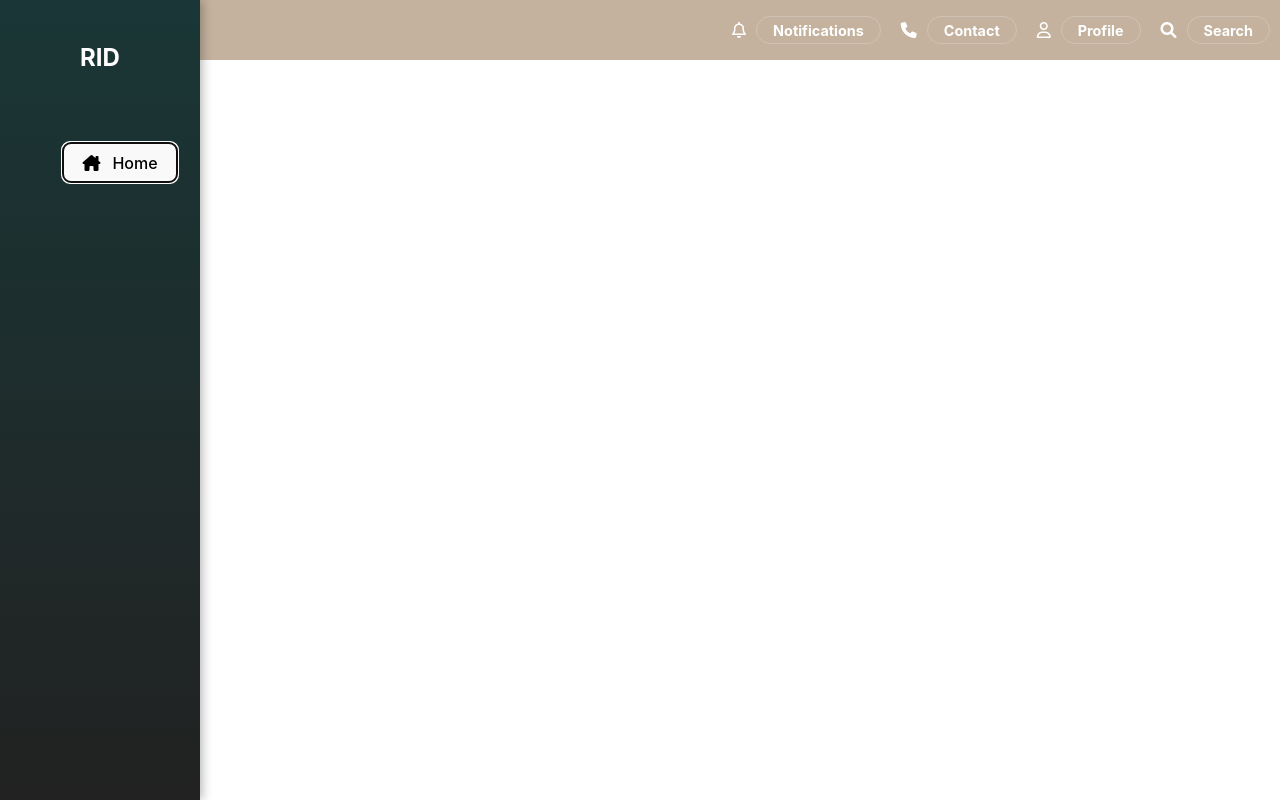
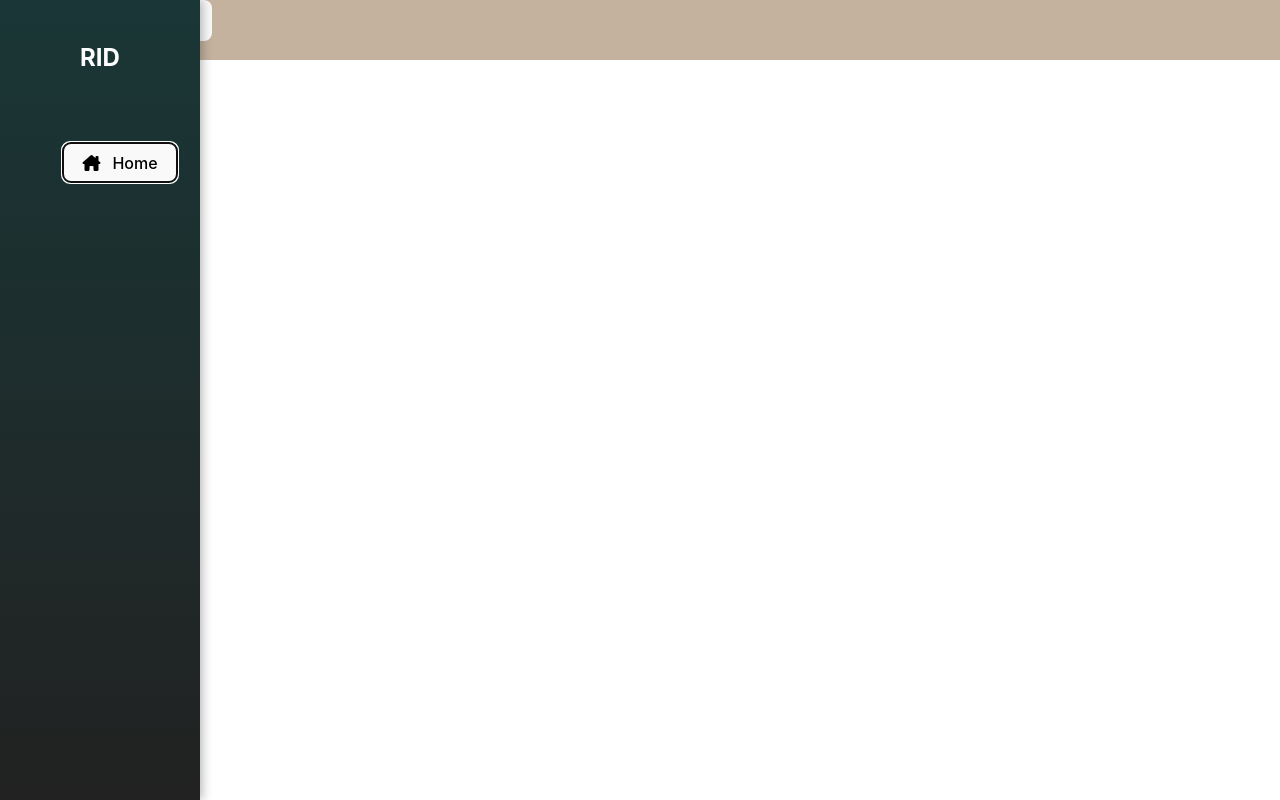
Before and after one commit to filodamos/ramarendezvous, a React (Vite) app: page / in a window 1280 px wide. Both pictures are taken after a click on the button "Home". Built offline with nearby package versions, Linux system fonts and the light colour scheme.

Commit message:
Reafactoring css,tsx files in upperbar and sidebar

```diff
--- a/src/App.css
+++ b/src/App.css
@@ -7,46 +7,7 @@
 }
 
 /* Sidebar styles */
-.sidebar {
-  background: linear-gradient(
-    to bottom,
-    #1a3636,
-    #222222
-  ); /* Gradient background */
-  width: 60px; /* Default width when collapsed */
-  height: 100%; /* Full height */
-  color: white;
-  display: flex;
-  flex-direction: column;
-  align-items: center;
-  transition:
-    width 0.3s ease,
-    background-color 0.3s ease;
-  box-shadow: 2px 0 10px rgba(0, 0, 0, 0.3); /* Subtle shadow for depth */
-  z-index: 1;
-  .menu-item {
-    .menu-icon {
-      display: block;
-    }
-    .menu-button {
-      display: none;
-    }
-  }
-  &:hover {
-    width: 200px; /* Sidebar width when open */
-    .menu-item {
-      .menu-icon {
-        display: none;
-      }
-      .menu-button {
-        display: inline-grid;
-        grid-template-columns: max-content 1fr;
-        gap: 0.75rem;
-        align-items: center;
-      }
-    }
-  }
-}
+
 
 /* Sidebar Expanded */
 /* .sidebar.open { */
@@ -54,17 +15,7 @@
 /* } */
 
 /* Logo */
-.logo {
-  margin-top: 40px;
-  margin-bottom: 50px;
-}
 
-.logo a {
-  color: #fff;
-  text-decoration: none;
-  font-size: 1.5rem;
-  font-weight: bold;
-}
 
 /* Menu Item */
 /* .menu-item { */
@@ -142,17 +93,6 @@
 .main-container {
   display: grid;
   grid-template-rows: 60px 1fr;
-  .upperbar {
-    display: grid;
-    background: rgba(138, 103, 63, 0.5);
-    .upperbar-items {
-      display: grid;
-      /* grid-template-columns: repeat(4, max-content); */
-      grid-auto-flow: column;
-      grid-auto-columns: max-content;
-      justify-content: end;
-    }
-  }
 }
 
 .sidebar.open ~ .upperbar {
@@ -168,32 +108,3 @@
 /*   width: 100%; /\* Fill available space *\/ */
 /*   padding: 0 10px; /\* Padding on sides *\/ */
 /* } */
-
-.upperbar-item {
-  display: flex; /* Align icon and button horizontally */
-  align-items: center; /* Vertical alignment */
-  gap: 10px; /* Space between icon and button */
-  padding: 0 10px;
-  font-size: 1rem; /* Item text size */
-  color: white;
-}
-
-/* Button Styles for Upperbar */
-.upperbar-button {
-  border: 1px solid rgba(255, 255, 255, 0.2); /* Subtle border for buttons */
-  background-color: transparent; /* Transparent background */
-  color: white; /* Button text color */
-  padding: 0.3rem 1rem; /* Add padding for better appearance */
-  border-radius: 20px; /* Rounded corners for buttons */
-  font-size: 0.9rem; /* Slightly smaller font size */
-  font-weight: bold; /* Bold text for buttons */
-  cursor: pointer; /* Pointer cursor on hover */
-  transition:
-    background-color 0.3s ease,
-    color 0.3s ease; /* Smooth hover effects */
-}
-
-.upperbar-button:hover {
-  background-color: rgba(255, 255, 255, 0.2); /* Light background on hover */
-  color: #f0c674; /* Highlight color on hover */
-}
--- a/src/App.tsx
+++ b/src/App.tsx
@@ -4,13 +4,13 @@ import { UpperBar } from "./components/UpperBar";
 import { SideBar } from "./components/SideBar";
 
 const App = () => {
-  const [isOpen, setIsOpen] = useState(false);
+
 
   return (
     <div className="app">
       <SideBar />
       <div className="main-container">
-        <UpperBar isOpen={isOpen} />
+        <UpperBar/>
         <div className="content"></div>
       </div>
     </div>
--- a/src/components/SideBar/index.module.css
+++ b/src/components/SideBar/index.module.css
@@ -4,6 +4,7 @@
     #1a3636,
     #222222
   ); /* Gradient background */
+
   width: 60px; /* Default width when collapsed */
   height: 100%; /* Full height */
   color: white;
@@ -14,7 +15,18 @@
     width 0.3s ease,
     background-color 0.3s ease;
   box-shadow: 2px 0 10px rgba(0, 0, 0, 0.3); /* Subtle shadow for depth */
-  z-index: 1;
+  z-index: 10;
+  .logo {
+    margin-top: 40px;
+    margin-bottom: 50px;
+  }
+
+  .logo a {
+    color: #fff;
+    text-decoration: none;
+    font-size: 1.5rem;
+    font-weight: bold;
+  }
   .menu_item {
     .menu_icon {
       display: block;
--- a/src/components/SideBar/index.tsx
+++ b/src/components/SideBar/index.tsx
@@ -1,26 +1,34 @@
-import styles from "./index.module.css";
+import styles from './index.module.css'
 
 function handleButtonClick(msg: string) {
-  console.log(msg);
+  console.log(msg)
+}
+
+function MenuItem({ label, iconClass }: { label: string; iconClass: string }) {
+  return (
+    <div className={styles.menu_item}>
+      <i className={`${styles.menu_icon} ${iconClass}`} />
+      <button
+        className={styles.menu_button}
+        onClick={() => handleButtonClick(`${label} Button`)}
+      >
+        <i className={iconClass} />
+        {label}
+      </button>
+    </div>
+  )
 }
 
 export function SideBar() {
   return (
     <div className={styles.SideBar}>
-      <div className="logo">
+      <div className={styles.logo}>
         <a href="/">RID</a>
       </div>
       <ul className="nav-links">
-        <div className={styles.menu_item}>
-          <i className={`${styles.menu_icon} fa-solid fa-house-chimney`} />
-          <button
-            className={styles.menu_button}
-            onClick={() => handleButtonClick("Home Button")}
-          >
-            <i className="fa-solid fa-house-chimney" />
-            Home
-          </button>
-        </div>
+        {/* Provide the label and icon class */}
+        <MenuItem label="Home" iconClass="fa-solid fa-house-chimney" />
+        {/* Add more menu items here as needed */}
         {
           // <div className="menu-item">
           //   <i className="fa-regular fa-clipboard"></i>
@@ -43,5 +51,5 @@ export function SideBar() {
         }
       </ul>
     </div>
-  );
+  )
 }
--- /dev/null
+++ b/src/components/UpperBar/index.module.css
@@ -0,0 +1,47 @@
+.UpperBar {
+  display: grid;
+  background: rgba(138, 103, 63, 0.5);
+
+  .upperbar-items {
+    display: grid;
+    /* grid-template-columns: repeat(4, max-content); */
+    grid-auto-flow: column;
+    grid-auto-columns: max-content;
+    justify-content: end;
+
+    .upperbar-item {
+      display: grid; /* Align icon and button horizontally */
+      align-items: center; /* Vertical alignment */
+      gap: 10px; /* Space between icon and button */
+      padding: 0 10px;
+      font-size: 1rem; /* Item text size */
+      color: white;
+
+      .menu_icon {
+        display: none;
+      }
+
+      .upperbar-button {
+        border: 1px solid rgba(255, 255, 255, 0.2); /* Subtle border for buttons */
+        background-color: transparent; /* Transparent background */
+        color: white; /* Button text color */
+        padding: 0.3rem 1rem; /* Add padding for better appearance */
+        border-radius: 20px; /* Rounded corners for buttons */
+        font-size: 0.9rem; /* Slightly smaller font size */
+        font-weight: bold; /* Bold text for buttons */
+        cursor: pointer; /* Pointer cursor on hover */
+        transition: background-color 0.3s ease, color 0.3s ease; /* Smooth hover effects */
+
+        &:hover {
+          background-color: rgba(
+            255,
+            255,
+            255,
+            0.2
+          ); /* Light background on hover */
+          color: #f0c674; /* Highlight color on hover */
+        }
+      }
+    }
+  }
+}
--- a/src/components/UpperBar/index.tsx
+++ b/src/components/UpperBar/index.tsx
@@ -1,25 +1,30 @@
-type UpperBarProps = {
-  isOpen: boolean;
-};
+import styles from './index.module.css'
 
 function handleButtonClick(msg: string) {
   console.log(msg);
 }
 
-export function UpperBar({ isOpen }: UpperBarProps) {
+function UpperbarItem ({ label, iconClass }: { label: string; iconClass: string }) {
   return (
-    <div className={`upperbar ${isOpen ? 'open' : ''}`}>
-      <div className="upperbar-items">
-        <div className="upperbar-item">
-          <i className="fa-regular fa-bell"></i>
-          <button
-            className="upperbar-button"
-            onClick={() => handleButtonClick("Notifications Button")}
-          >
-            Notifications
-          </button>
-        </div>
-        <div className="upperbar-item">
+    <div className="styles.upperbar-item">
+      <button
+        className="styles.upperbar-button"
+        onClick={() => handleButtonClick(`${label} Button`)}
+      >
+        <i className={iconClass} />
+        {label}
+      </button>
+    </div>
+  )
+}
+export function UpperBar( ) {
+  return (
+    <div className={styles.UpperBar}>
+      <div className="styles.upperbar-items">
+
+        <UpperbarItem label="Notifications" iconClass="fa-regular fa-bell" />
+
+        {/* <div className="upperbar-item">
           <i className="fa-solid fa-phone"></i>
           <button
             className="upperbar-button"
@@ -45,7 +50,7 @@ export function UpperBar({ isOpen }: UpperBarProps) {
           >
             Search
           </button>
-        </div>
+        </div> */}
       </div>
     </div>
   );
```
